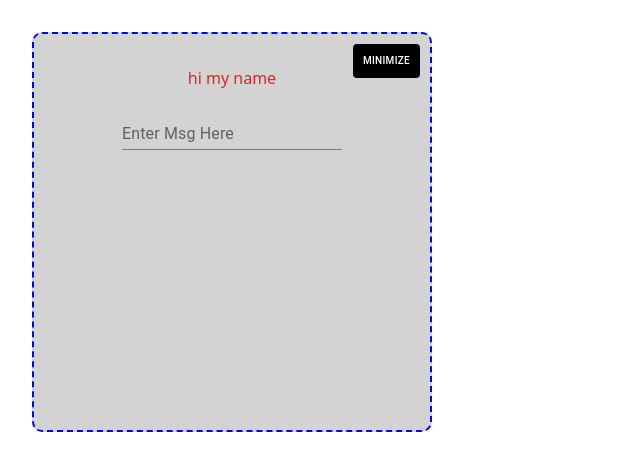
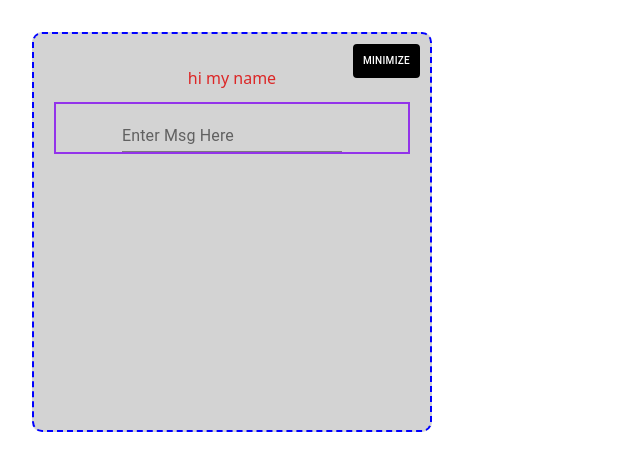
Before and after one commit to Sachin24704/Chatbot, a React (Vite) app: page / in a window 1280 px wide. Shown: the top 470 px of the page, without its empty margins (0-640 px from the left). Built offline with nearby package versions, Linux system fonts and the light colour scheme.

Commit message:
input added

```diff
--- a/src/components/Chatbot.jsx
+++ b/src/components/Chatbot.jsx
@@ -93,12 +93,18 @@ const ChatbotContainer = () => {
           minimize
         </Button>
         <h1 className="text-red-600 my-3">hi my name </h1>
-        {/*<div className="flex flex-col items-start space-y-2">
+        <div className="flex flex-grow flex-col items-start space-y-2">
+          {/* <Msg /> */}
+        </div>
 
-          <Msg />
-        </div> */}
-        <div className="border-spacing-1 bor">
-          <TextField label="Enter Msg Here">Enter Text Here</TextField>
+        <div className="mt-auto border-solid border-2 border-purple-600">
+          <TextField
+            label="Enter Msg Here"
+            value={inputText}
+            onChange={(event) => setInputText(event.target.value)}
+          >
+            Enter Text Here
+          </TextField>
         </div>
       </div>
     </>
```
